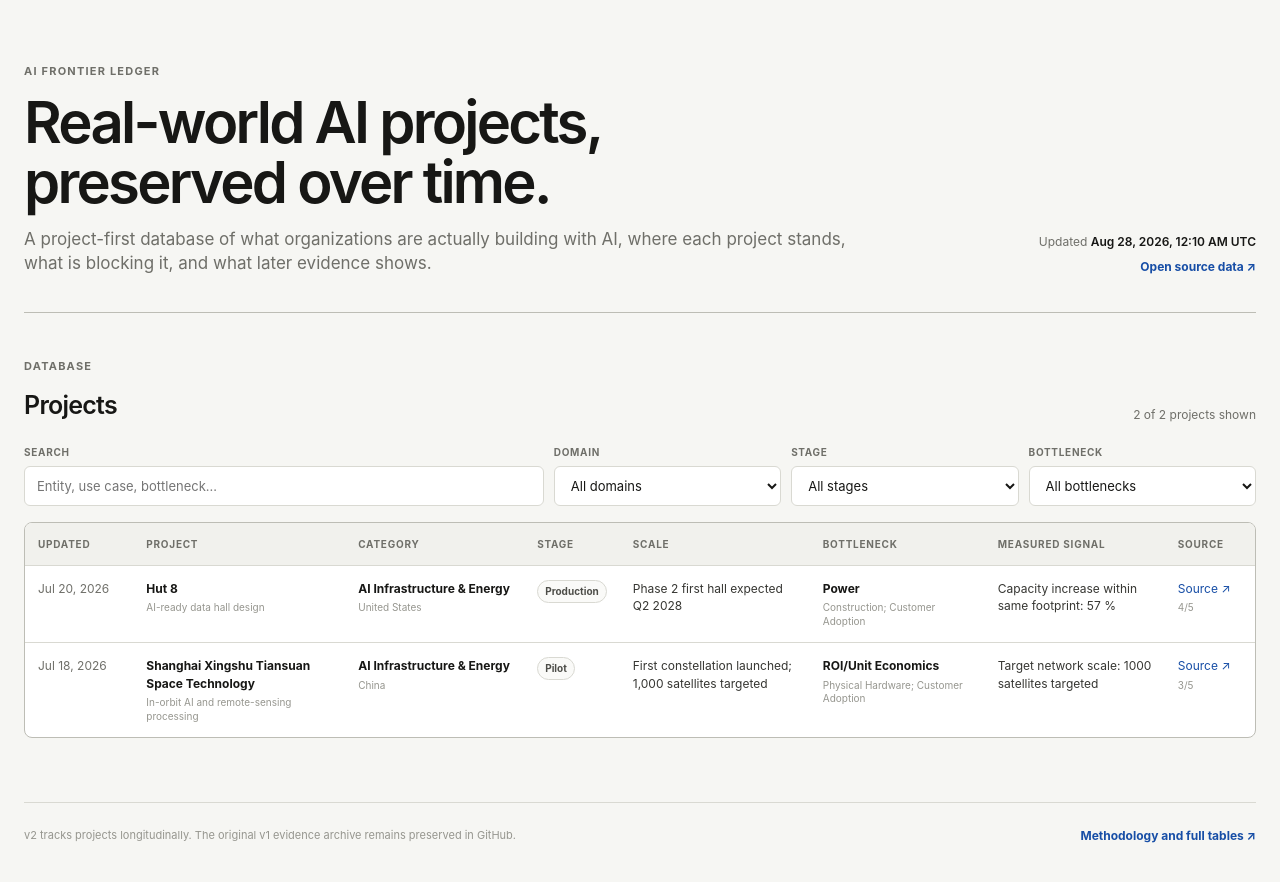
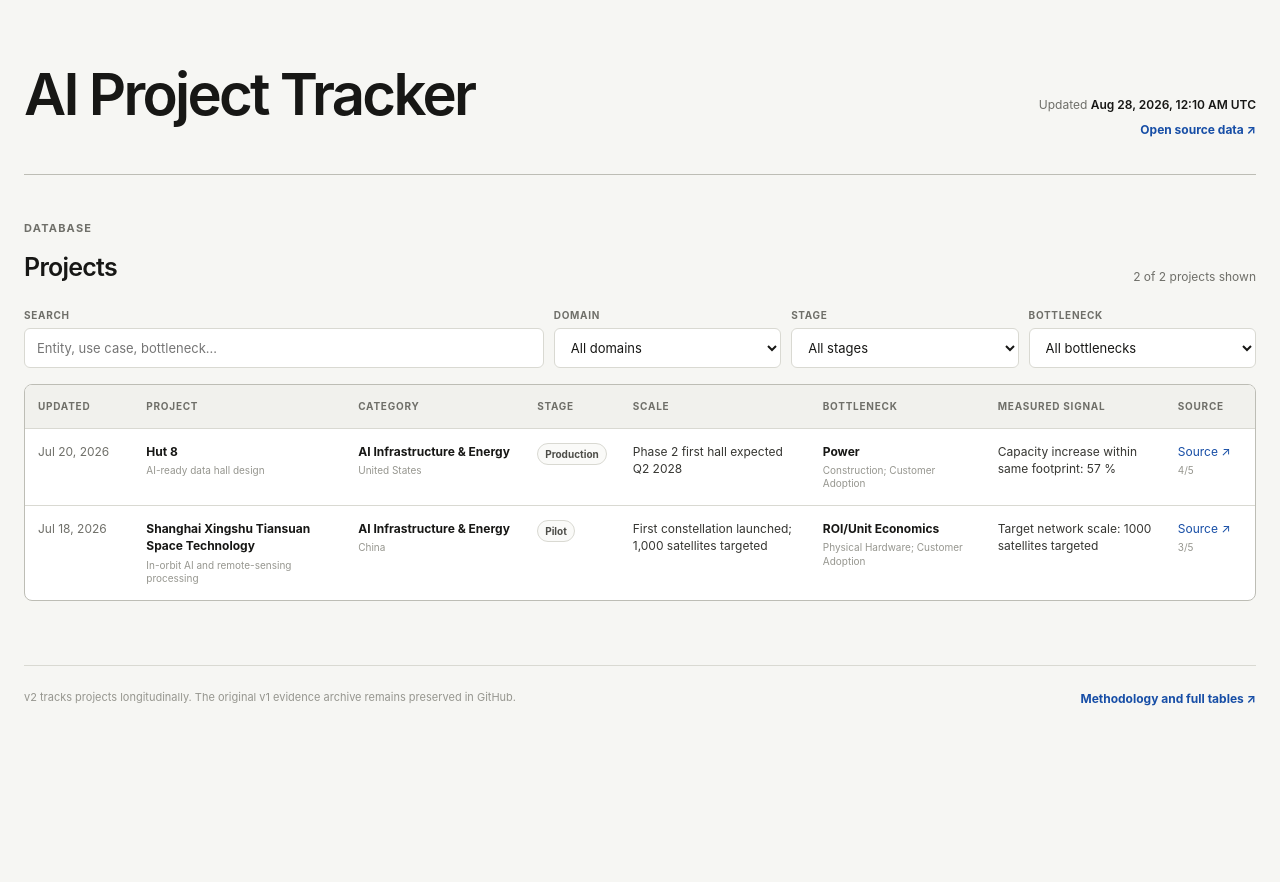
Before and after one commit to samrosenstock10/ai-economics-page, a website: page index.html in a window 1280 px wide. After the commit the page ends 800 px from the top, so only its background shows below. Drawn offline with Linux system fonts and the light colour scheme.

Commit message:
Rename tracker to AI Project Tracker

```diff
--- a/index.html
+++ b/index.html
@@ -5,16 +5,14 @@
   <meta name="viewport" content="width=device-width, initial-scale=1">
   <meta name="description" content="A source-backed database of real-world AI projects, deployments, bottlenecks and claims preserved over time.">
   <meta name="theme-color" content="#f6f6f3">
-  <title>AI Frontier Ledger</title>
+  <title>AI Project Tracker</title>
   <link rel="stylesheet" href="./styles.css">
 </head>
 <body>
   <main>
     <header class="site-header">
       <div>
-        <p class="eyebrow">AI Frontier Ledger</p>
-        <h1>Real-world AI projects, preserved over time.</h1>
-        <p class="intro">A project-first database of what organizations are actually building with AI, where each project stands, what is blocking it, and what later evidence shows.</p>
+        <h1>AI Project Tracker</h1>
       </div>
       <div class="header-meta">
         <span>Updated <strong id="updated-at">—</strong></span>
```
